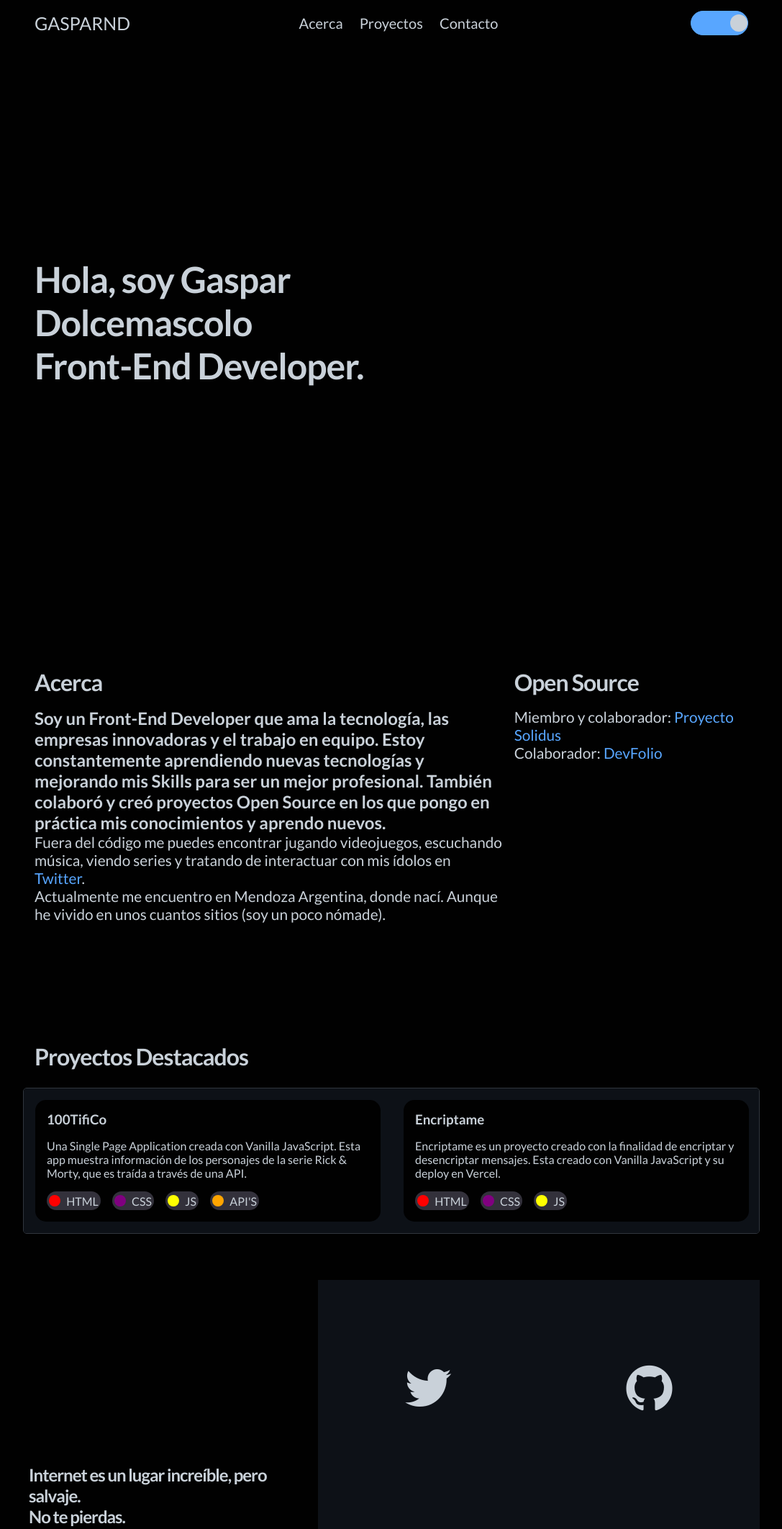
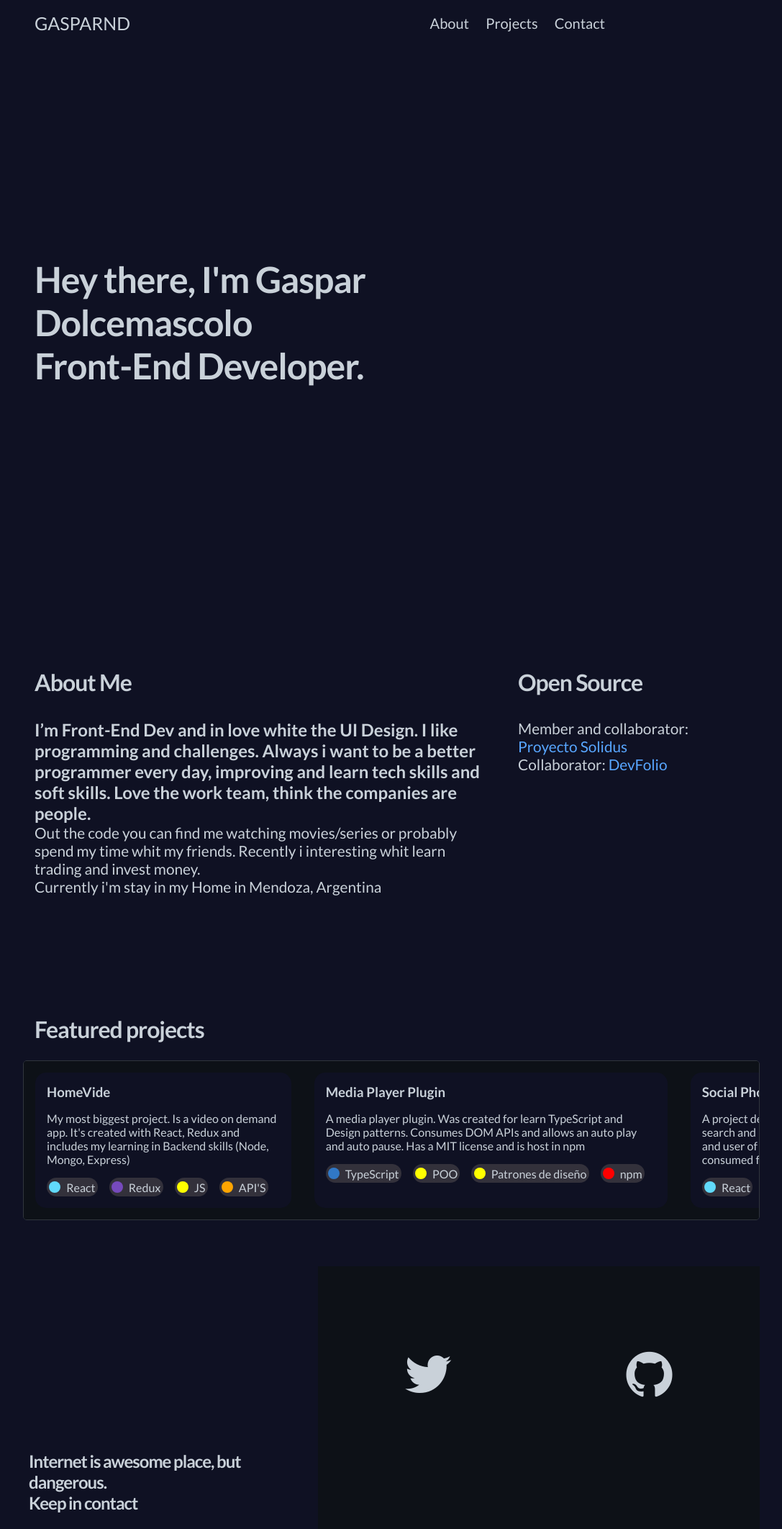
Before and after one commit to gasparnd/Personal-Web-Site, a website: page index.html in a window 1280 px wide. Shown: the top 2124 px of the page at 72% size, without its empty margins (96-1183 px from the left). Drawn offline with Linux system fonts and the light colour scheme; files whose address does not match are found by name.

Commit message:
website update, now in english

```diff
--- a/index.html
+++ b/index.html
@@ -1,5 +1,5 @@
 <!DOCTYPE html>
-<html lang="es">
+<html lang="en">
 <head>
 
 	<meta charset="utf-8">
@@ -11,71 +11,68 @@
 </head>
 <body>
 
-	<main>
+	<div class="container">
 		<i class="icon-menu burger-menu" id="burger-menu"></i>
 		<header class="header">
 			<div class="header-container">
 				<a class="header_name" href="#">GasparND</a>
 				<nav class="header_menu">
-					<a href="#acerca">Acerca</a>
-					<a href="#proyectos">Proyectos</a>
-					<a href="#contacto">Contacto</a>
+					<a href="#about">About</a>
+					<a href="#projects">Projects</a>
+					<a href="#contact">Contact</a>
 				</nav>
-				<div class="screen-mode">
-					<div></div>
-				</div>
 			</div>
 		</header>
 		<section class="hero">
 			<div class="hero-container">
 				<h1 class="hero_title">
-					Hola, soy Gaspar Dolcemascolo<br>
+					Hey there, I'm Gaspar Dolcemascolo<br>
 					<span>Front-End Developer.</span>
 				</h1>
 			</div>
 		</section>
-		<section class="about"  id="acerca">
+		<section class="about"  id="about">
 			<div class="about-container">
-				<h2 class="about_title">Acerca</h2>
+				<h2 class="about_title">About Me</h2>
 				<p class="about_description">
 					<strong>
-						Soy un Front-End Developer que ama la tecnología, las empresas innovadoras y el trabajo en equipo. Estoy constantemente aprendiendo nuevas tecnologías y mejorando mis Skills para ser un mejor profesional. También colaboró y creó proyectos Open Source en los que pongo en práctica mis conocimientos y aprendo nuevos.
+						I’m Front-End Dev and in love white the UI Design. I like programming and challenges. Always i want to be a better programmer every day, improving and learn tech skills and soft skills. Love the work team, think the companies are people.
 					</strong>
 					<br>
-					Fuera del código me puedes encontrar jugando videojuegos, escuchando música, viendo series y tratando de interactuar con mis ídolos en <a target="_blank" href="https://twitter.com/gasparnd">Twitter</a>. <br>
-					Actualmente me encuentro en Mendoza Argentina, donde nací. Aunque he vivido en unos cuantos sitios (soy un poco nómade).
+					Out the code you can find me watching movies/series or probably spend my time whit my friends. Recently i interesting whit learn trading and invest money. <br>
+					Currently i'm stay in my Home in Mendoza, Argentina
 				</p>
 				<h2>Open Source</h2>
 				<section class="experience">
 					<ul>
 						<li>
-							<p>Miembro y colaborador: <a target="_blank" href="https://github.com/orgs/proyectosolidus/teams/core">Proyecto Solidus</a></p>
+							<p>Member and collaborator: <a target="_blank" href="https://github.com/orgs/proyectosolidus/teams/core">Proyecto Solidus</a></p>
 						</li>
 						<li>
-							<p>Colaborador: <a target="_blank" href="https://github.com/gasparnd/DevFolio">DevFolio</a></p>
+							<p>Collaborator: <a target="_blank" href="https://github.com/gasparnd/DevFolio">DevFolio</a></p>
 						</li>
 					</ul>
 				</section>
 			</div>
 		</section>
-		<section class="projects" id="proyectos">
+		<section class="projects" id="projects">
 			<div class="projects-container">
-				<h2>Proyectos Destacados</h2>
+				<h2>Featured projects</h2>
 				<div class="projects-carrucel">
 					<article class="project">
-						<a target="_blank" href="https://github.com/gasparnd/100tifico">
-							<h3>100TifiCo</h3>
+						<a target="_blank" href="https://github.com/gasparnd/HomeVideo">
+							<h3>HomeVide</h3>
 							<p>
-								Una Single Page Application creada con Vanilla JavaScript. Esta app muestra información de los personajes de la serie Rick & Morty, que es traída a través de una API.
+								My most biggest project. Is a video on demand app. It's created with React, Redux and includes my learning in Backend skills (Node, Mongo, Express)
 							</p>
 							<div class="tags">
-								<div class="html tecnology">
+								<div class="react tecnology">
 									<span></span>
-									<p>HTML</p>
+									<p>React</p>
 								</div>
-								<div class="css tecnology">
+								<div class="redux tecnology">
 								    <span></span>
-									<p>CSS</p>
+									<p>Redux</p>
 								</div>
 								<div class="javascript tecnology">
 									<span></span>
@@ -89,45 +86,53 @@
 						</a>
 					</article>
 					<article class="project">
-						<a target="_blank" href="https://github.com/gasparnd/Encriptame">
-							<h3>Encriptame</h3>
+						<a target="_blank" href="https://www.npmjs.com/package/@gasparnd/mediaplayer">
+							<h3>Media Player Plugin</h3>
 							<p>
-								Encriptame es un proyecto creado con la finalidad de encriptar y desencriptar mensajes. Esta creado con Vanilla JavaScript y su deploy en Vercel.
+								A media player plugin. Was created for learn TypeScript and Design patterns. Consumes DOM APIs and allows an auto play and auto pause. Has a MIT license and is host in npm
 							</p>
 							<div class="tags">
+								<div class="typescript tecnology">
+									<span></span>
+									<p>TypeScript</p>
+								</div>
+								<div class="javascript tecnology">
+									<span></span>
+									<p>POO</p>
+								</div>
+								<div class="javascript tecnology">
+									<span></span>
+									<p>Patrones de diseño</p>
+								</div>
 								<div class="html tecnology">
 									<span></span>
-									<p>HTML</p>
+									<p>npm</p>
 								</div>
-								<div class="css tecnology">
-								    <span></span>
-									<p>CSS</p>
+							</div>
+						</a>
+					</article>
+					<article class="project">
+						<a target="_blank" href="https://github.com/gasparnd/social-photo">
+							<h3>Social Photo</h3>
+							<p>
+								A project development in React, it allows search and present many types of images and user of photographer. The data are consumed from the Unsplah API
+							</p>
+							<div class="tags">
+								<div class="react tecnology">
+									<span></span>
+									<p>React</p>
 								</div>
 								<div class="javascript tecnology">
 									<span></span>
 									<p>JS</p>
 								</div>
-							</div>
-						</a>
-					</article>
-					<article class="project">
-						<a target="_blank" href="https://github.com/gasparnd/To-Do-List">
-							<h3>To-Do List</h3>
-							<p>
-								El típico To-Do List, con un diseño minimalista e inspirado en el buscador de Google. Creado con Vanilla JavaScript y su deploy en Vercel.
-							</p>
-							<div class="tags">
-								<div class="html tecnology">
+								<div class="apis tecnology">
 									<span></span>
-									<p>HTML</p>
+									<p>API'S</p>
 								</div>
 								<div class="css tecnology">
 								    <span></span>
 									<p>CSS</p>
-								</div>
-								<div class="javascript tecnology">
-									<span></span>
-									<p>JS</p>
 								</div>
 							</div>
 						</a>
@@ -135,7 +140,7 @@
 				</div>
 			</div>
 		</section>
-		<section class="contact" id="contacto">
+		<section class="contact" id="contact">
 			<div class="contact-container">
 				<div class="social-media">
 					<a class="social-media-link twitter" target="_blank" href="https://www.twitter.com/gasparnd">
@@ -152,16 +157,16 @@
 					</a>
 				</div>
 				<h2 class="contact_title">
-					Internet es un lugar increíble, pero salvaje. <br/> No te pierdas.
+					Internet is awesome place, but dangerous. <br/>Keep in contact
 				</h2>
 			</div>
 		</section>
 		<footer class="footer">
 			<p class="footer_wrapper-description">
-				Creado con ❤️ por <a target="_blank" href="https://twitter.com/gasparnd">@gasparnd</a>
+				Made whit ❤️ by <a target="_blank" href="https://twitter.com/gasparnd">@gasparnd</a>
 			</p>
 		</footer>
-	</main>
+	</div>
 
 	<script type="text/javascript" src="js/index.js"></script>
 
--- a/js/index.js
+++ b/js/index.js
@@ -7,27 +7,3 @@ const burgerBTN = document.querySelector('#burger-menu')
 const ipad = window.matchMedia(' screen and (max-width: 767px)')
 ipad.addListener(validation)
 validation(ipad)
-
-// SCREEN MODE
-
-const screenBTN = document.querySelector('.screen-mode')
-screenBTN.addEventListener('click', screenMode)
-function screenMode () {
-	const cssVar = document.querySelector(':root')
-	screenBTN.classList.toggle('light')
-	if (screenBTN.classList.contains('light')) {
-		cssVar.style.cssText = `--background-color: white;
-								--text-color: #24292e;
-								--background-color-2: #e1e4e8;
-								--border: #cfd3ce;
-								--tags-background-color: #cfd3ce;
-								--hover-background-color: #cfd3ce;`
-	} else {
-		cssVar.style.cssText = `--background-color: #010101;
-								--text-color: #c9d1d9;
-								--background-color-2: #0d1117;
-								--border: #30363d;
-								--tags-background-color: #33313b;
-								--hover-background-color:#222831;`
-	}
-}
--- a/styles/style.css
+++ b/styles/style.css
@@ -47,15 +47,18 @@
   content: "\e905";
 }
 
-
 :root {
-	--background-color: #010101;
+	--background-color: #0f1123;
 	--text-color: #c9d1d9;
 	--blue: #58a6ff;
 	--background-color-2: #0d1117;
 	--border: #30363d;
 	--tags-background-color: #33313b;
 	--hover-background-color:#222831;
+}
+
+html {
+  scroll-behavior: smooth;
 }
 
 * {
@@ -93,7 +96,7 @@ h2 {
 	font-size: 2rem;
 }
 
-main {
+.container {
 	display: grid;
 	grid-template-columns: minmax(auto, 1024px);
 	justify-content: center;
@@ -117,8 +120,8 @@ main {
 }
 
 .header-container {
-	grid-template-columns: 1fr 2fr 1fr;
-	grid-template-areas: 'logo menu screen-mode';
+	grid-template-columns: 1fr 2fr;
+	grid-template-areas: 'logo menu';
 	display: grid;
 	height: 4rem;
 	align-items: center;
@@ -142,32 +145,6 @@ main {
 	grid-area: logo;
 	width: max-content;
 	color: var(--text-color);
-}
-
-.screen-mode {
-	width: 5rem;
-	height: 2rem;
-	padding: 1rem 0;
-	border-radius: 50px;
-	background-color: var(--blue);
-	border: 1px solid var(--blue);
-	grid-area: screen-mode;
-	justify-self: flex-end;
-	display: flex;
-	justify-content: flex-end;
-	align-items: center;
-	cursor: pointer;
-}
-
-.screen-mode div {
-	width: 1.5rem;
-	height: 1.5rem;
-	background-color: var(--text-color);
-	border-radius: 50%;
-}
-
-.light {
-	justify-content: flex-start;
 }
 
 .burger-menu {
@@ -313,7 +290,7 @@ main {
 	grid-template-rows: auto 1fr;
 	grid-template-areas: 'title experience-title'
 						 'about experience';
-	grid-gap: 1rem;
+	grid-gap: 2rem;
 	padding: 2rem 1rem;
 	margin-top: 4rem;
 }
@@ -348,11 +325,6 @@ main {
 
 .experience ul {
 	list-style: none;
-}
-
-@media screen and (max-width:1024px) {
-
-
 }
 
 @media screen and (max-width: 766px) {
@@ -431,7 +403,6 @@ main {
 .project {
 	padding: 1rem;
 	border-radius: 15px;
-	width: 30rem;
 	height: auto;
 	background: var(--background-color);
 }
@@ -478,6 +449,18 @@ main {
 
 .javascript span {
 	background: yellow;
+}
+
+.react span {
+	background: #61dafb;
+}
+
+.redux span {
+	background: #764abc;
+}
+
+.typescript span {
+	background: #3178c6;
 }
 
 .apis span {
```
